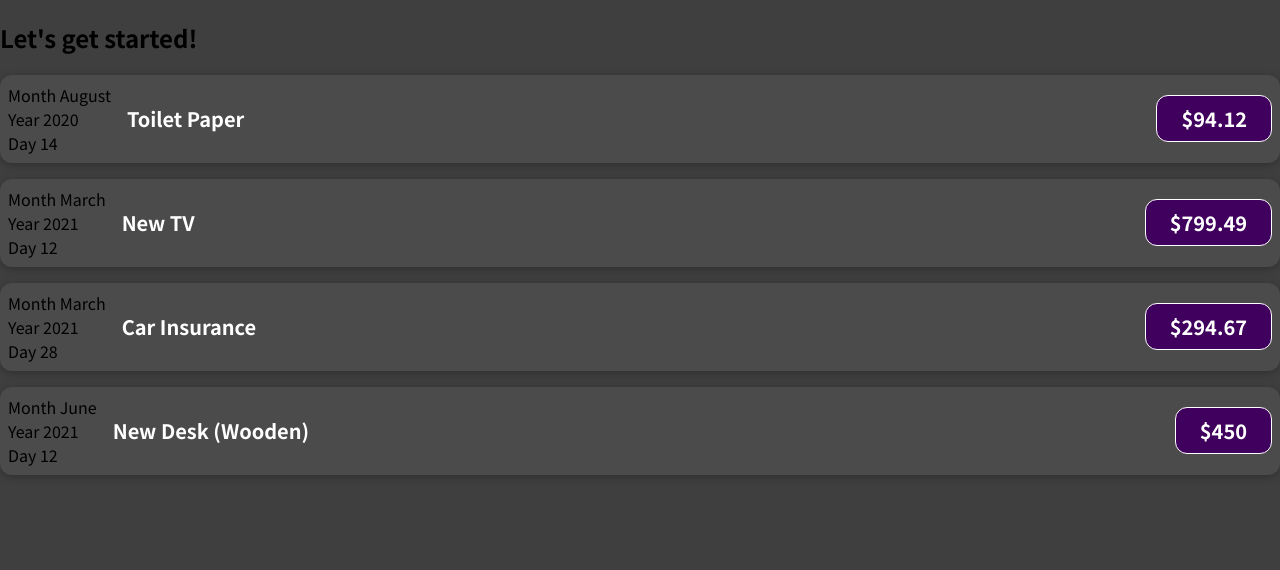
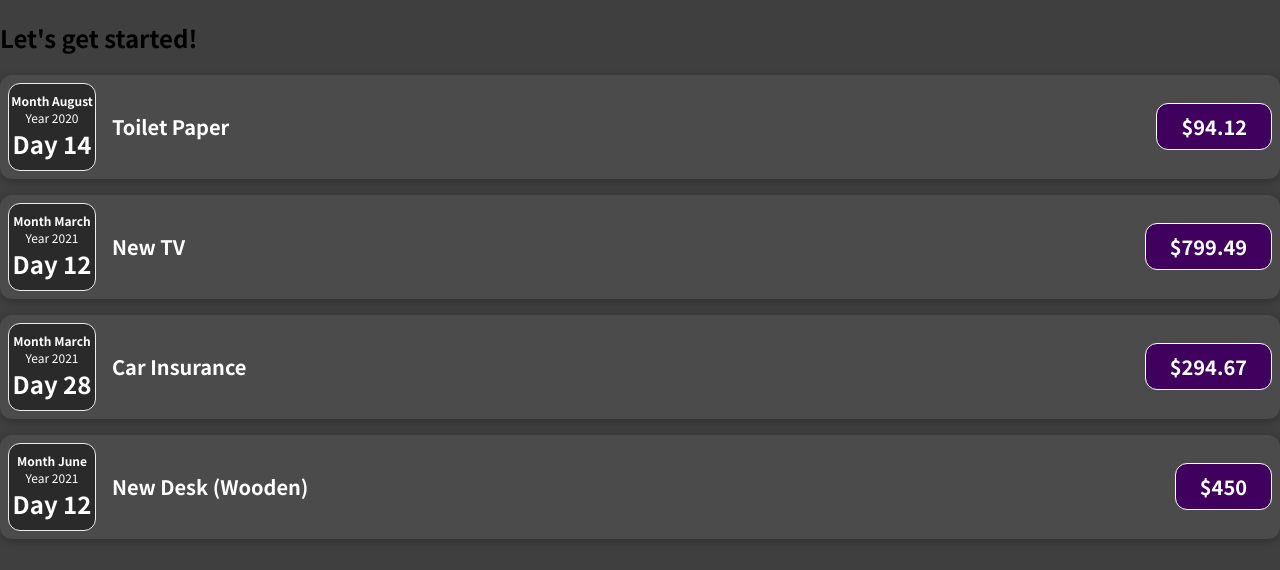
Before and after one commit to Aaront028/expenseapp, a JavaScript app: page / in a window 1280 px wide. Shown: the top 570 px of the page. Built offline with nearby package versions, Linux system fonts and the light colour scheme.

Commit message:
create ExpenseDate, ExpenseItem and Expenses js and css files

```diff
--- a/src/App.js
+++ b/src/App.js
@@ -1,51 +1,10 @@
 import ExpenseItem from './components/ExpenseItem'
-
+import Expenses from './components/Expenses'
 function App() {
-  const expense = [
-    {
-      id: 'e1',
-      title: 'Toilet Paper',
-      amount: 94.12,
-      date: new Date(2020, 7, 14),
-    },
-    { id: 'e2', title: 'New TV', amount: 799.49, date: new Date(2021, 2, 12) },
-    {
-      id: 'e3',
-      title: 'Car Insurance',
-      amount: 294.67,
-      date: new Date(2021, 2, 28),
-    },
-    {
-      id: 'e4',
-      title: 'New Desk (Wooden)',
-      amount: 450,
-      date: new Date(2021, 5, 12),
-    },
-  ]
-
   return (
     <div>
       <h2>Let's get started!</h2>
-      <ExpenseItem
-        title={expense[0].title}
-        amount={expense[0].amount}
-        date={expense[0].date}
-      ></ExpenseItem>
-      <ExpenseItem
-        title={expense[1].title}
-        amount={expense[1].amount}
-        date={expense[1].date}
-      ></ExpenseItem>
-      <ExpenseItem
-        title={expense[2].title}
-        amount={expense[2].amount}
-        date={expense[2].date}
-      ></ExpenseItem>
-      <ExpenseItem
-        title={expense[3].title}
-        amount={expense[3].amount}
-        date={expense[3].date}
-      ></ExpenseItem>
+      <Expenses />
     </div>
   )
 }
--- /dev/null
+++ b/src/components/ExpenseDate.css
@@ -0,0 +1,27 @@
+
+.expense-date {
+  display: flex;
+  flex-direction: column;
+  width: 5.5rem;
+  height: 5.5rem;
+  border: 1px solid #ececec;
+  background-color: #2a2a2a;
+  color: white;
+  border-radius: 12px;
+  align-items: center;
+  justify-content: center;
+}
+
+.expense-date__month {
+  font-size: 0.75rem;
+  font-weight: bold;
+}
+
+.expense-date__year {
+  font-size: 0.75rem;
+}
+
+.expense-date__day {
+  font-size: 1.5rem;
+  font-weight: bold;
+}
--- /dev/null
+++ b/src/components/ExpenseDate.js
@@ -0,0 +1,16 @@
+import './ExpenseDate.css'
+
+function ExpenseDate(props) {
+  const month = props.date.toLocaleString('en-US', { month: 'long' })
+  const day = props.date.toLocaleString('en-US', { day: '2-digit' })
+  const year = props.date.getFullYear()
+  return (
+    <div className="expense-date">
+      <div className="expense-date__month">Month {month}</div>
+      <div className="expense-date__year">Year {year} </div>
+      <div className="expense-date__day">Day {day}</div>
+    </div>
+  )
+}
+
+export default ExpenseDate
--- a/src/components/ExpenseItem.js
+++ b/src/components/ExpenseItem.js
@@ -1,17 +1,10 @@
+import ExpenseDate from './ExpenseDate'
 import './ExpenseItem.css'
 
 function ExpenseItem(props) {
-  const month = props.date.toLocaleString('en-US', { month: 'long' })
-  const day = props.date.toLocaleString('en-US', { day: '2-digit' })
-  const year = props.date.getFullYear()
-
   return (
     <div className="expense-item">
-      <div>
-        <div>Month {month}</div>
-        <div>Year {year} </div>
-        <div>Day {day}</div>
-      </div>
+      <ExpenseDate date={props.date} />
       <div className="expense-item__description">
         <h2>{props.title}</h2>
         <div className="expense-item__price">${props.amount}</div>
--- /dev/null
+++ b/src/components/Expenses.js
@@ -0,0 +1,52 @@
+import ExpenseItem from './ExpenseItem'
+
+function Expenses() {
+  const expense = [
+    {
+      id: 'e1',
+      title: 'Toilet Paper',
+      amount: 94.12,
+      date: new Date(2020, 7, 14),
+    },
+    { id: 'e2', title: 'New TV', amount: 799.49, date: new Date(2021, 2, 12) },
+    {
+      id: 'e3',
+      title: 'Car Insurance',
+      amount: 294.67,
+      date: new Date(2021, 2, 28),
+    },
+    {
+      id: 'e4',
+      title: 'New Desk (Wooden)',
+      amount: 450,
+      date: new Date(2021, 5, 12),
+    },
+  ]
+
+  return (
+    <div>
+      <ExpenseItem
+        title={expense[0].title}
+        amount={expense[0].amount}
+        date={expense[0].date}
+      />
+      <ExpenseItem
+        title={expense[1].title}
+        amount={expense[1].amount}
+        date={expense[1].date}
+      />
+      <ExpenseItem
+        title={expense[2].title}
+        amount={expense[2].amount}
+        date={expense[2].date}
+      />
+      <ExpenseItem
+        title={expense[3].title}
+        amount={expense[3].amount}
+        date={expense[3].date}
+      />
+    </div>
+  )
+}
+
+export default Expenses
```
